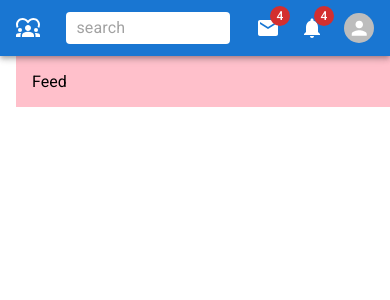
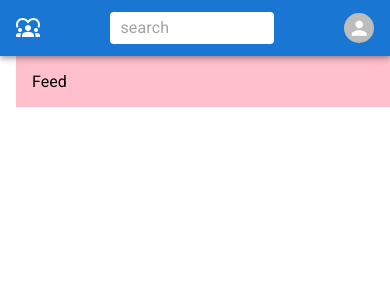
Before and after one commit to Jheff4/heyy, a React (Create React App) app: page / in a window 390 px wide. Shown: the top 300 px of the page. Built offline with nearby package versions, Linux system fonts and the light colour scheme.

Commit message:
worked on the navbar

```diff
--- a/src/components/Navbar.jsx
+++ b/src/components/Navbar.jsx
@@ -15,11 +15,23 @@ const Search = styled('div')(({ theme }) => ({
   width: '40%'
 }));
 
-const Icons = styled(Box) ({
+const Icons = styled(Box)(({ theme }) => ({
+  display: "none",
+  gap: "20px",
+  alignItems: "center",
+  [theme.breakpoints.up("sm")]:{
+    display: "flex"
+  }
+}));
+
+const UserBox = styled(Box)(({ theme }) => ({
   display: "flex",
   gap: "20px",
-  alignItems: "center"
-});
+  alignItems: "center",
+  [theme.breakpoints.up("sm")]:{
+    display: "none"
+  }
+}));
 
 const Navbar = () => {
   return (
@@ -37,6 +49,9 @@ const Navbar = () => {
           </Badge>
           <Avatar sx={{width: 30, height: 30}}/>
         </Icons>
+        <UserBox>
+          <Avatar sx={{width: 30, height: 30}}/>
+        </UserBox>
       </StyledToolbar>
     </AppBar>
   )
```
